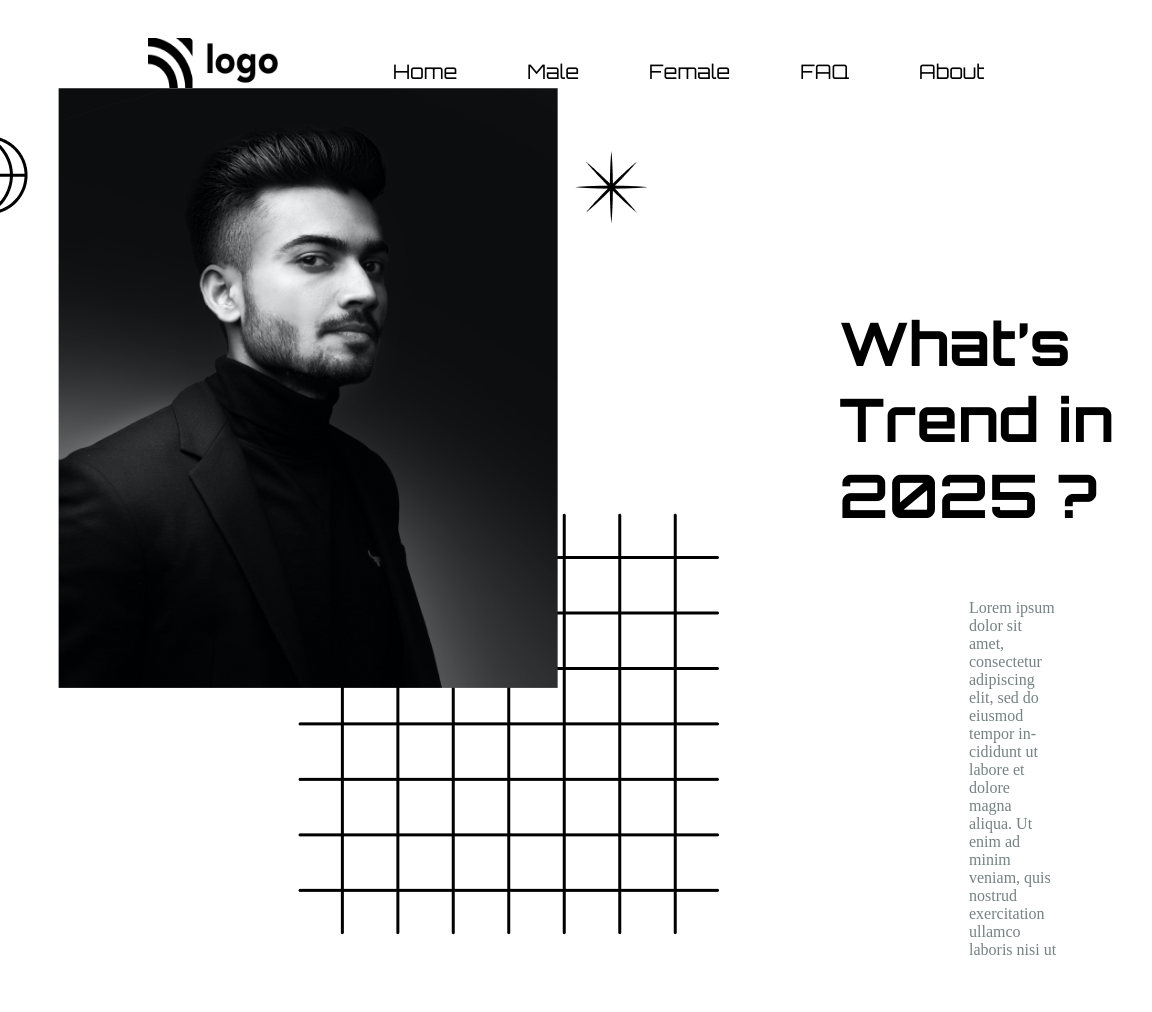
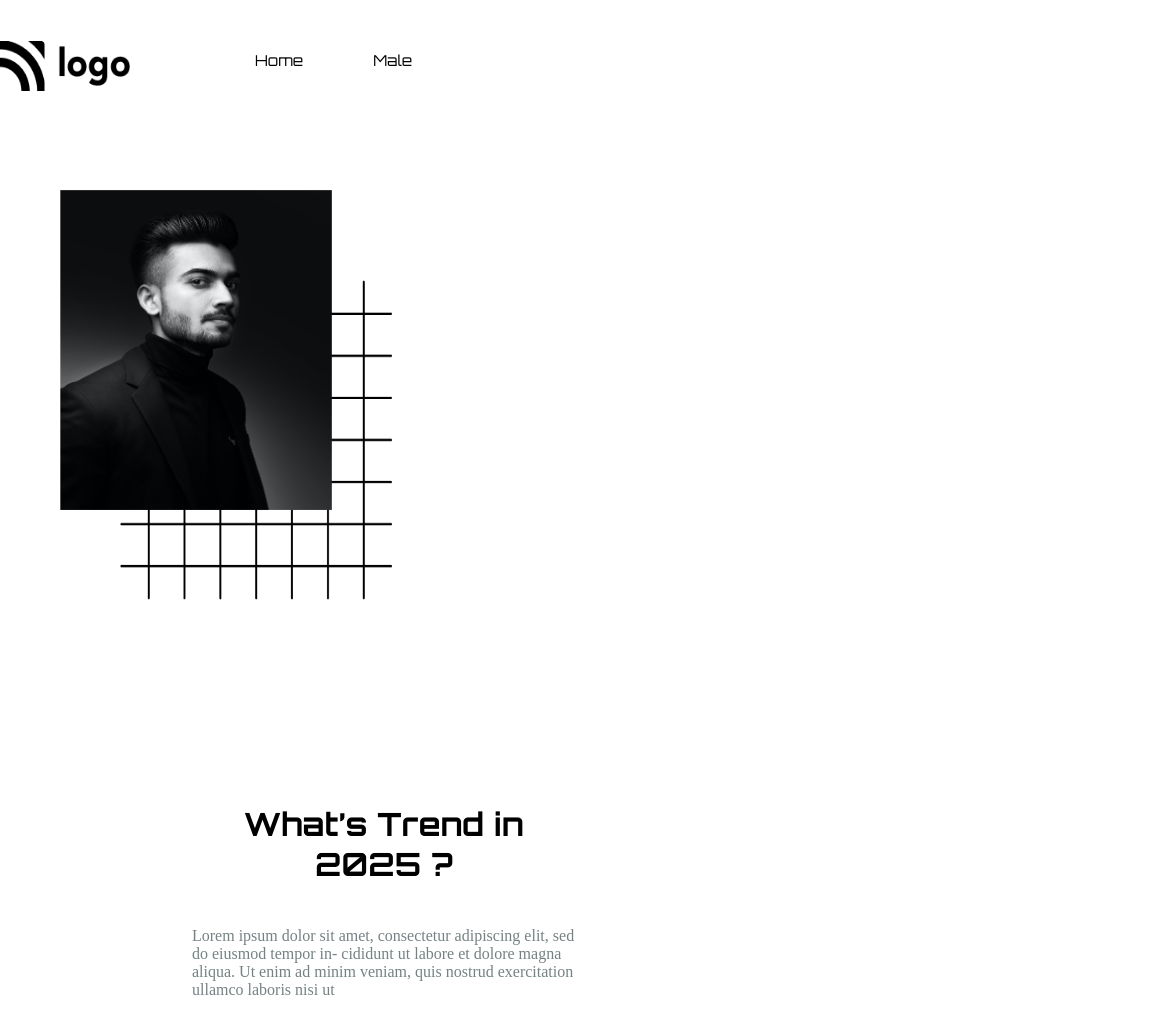
Before and after one commit to mfaizk/whats-trend-1, a website: page index.html in a window 768 px wide. Shown: the top 1012 px of the page, 1152 px wide, since content can reach past the window. Drawn offline with Linux system fonts and the light colour scheme.

Commit message:
responsiveness added

```diff
--- a/index.html
+++ b/index.html
@@ -3,7 +3,10 @@
   <head>
     <meta charset="UTF-8" />
     <meta http-equiv="X-UA-Compatible" content="IE=edge" />
-    <meta name="viewport" content="width=device-width, initial-scale=1.0" />
+    <meta
+      name="viewport"
+      content="width=device-width,initial-scale=1,maximum-scale=1"
+    />
     <!-- CSS File -->
     <link rel="stylesheet" href="/style.css" />
     <!-- Font Orbiton -->
@@ -21,14 +24,14 @@
       href="https://fonts.googleapis.com/css2?family=Poppins:wght@200;300;400;500;600;700&display=swap"
       rel="stylesheet"
     />
-    <title>Document</title>
+    <title>Whats-Trend</title>
   </head>
   <body>
     <div class="container">
       <!-- Navbar Section -->
       <section aria-label="navbar">
         <nav class="navbar-container">
-          <div>
+          <div class="nav-logo-container">
             <img src="/assets/Logo.png" alt="brand-logo" />
           </div>
           <div>
@@ -66,24 +69,23 @@
       <!-- Hero Banner Section -->
       <section aria-label="banner">
         <div class="hero-container">
+          <div class="hero-conatiner-left">
             <!-- --------------- -->
             <!-- Patterns -->
             <!-- ---------------- -->
-          <span class="square">
+            <div class="square">
               <img src="/assets/squares.png" alt="square-pattern" />
-          </span>
-          <!-- Star -->
-          <span class="star">
-            <img src="/assets/start.png" alt="start-pattern" />
-          </span>
-          <!-- Globe -->
-          <span class="globe">
-            <img src="/assets/globe.png" alt="globe-pattern" />
-          </span>
+            </div>
+
             <div>
               <img src="/assets/Image.png" alt="person-hero-iamge" />
             </div>
+          </div>
           <div class="hero-container-right">
+            <div class="star-globe">
+              <img src="./assets/start.png" alt="" class="star" />
+              <img src="./assets/globe.png" alt="" class="globe" />
+            </div>
             <h1 class="hero-heading">What’s Trend in 2025 ?</h1>
             <p class="hero-description">
               Lorem ipsum dolor sit amet, consectetur adipiscing elit, sed do
@@ -91,7 +93,7 @@
               enim ad minim veniam, quis nostrud exercitation ullamco laboris
               nisi ut
             </p>
-            <div>
+            <div class="mail-button-container">
               <button class="button-email">Email Address</button>
               <button class="button-join">JOIN NOW</button>
             </div>
--- a/style.css
+++ b/style.css
@@ -1,8 +1,16 @@
 @import url("https://fonts.googleapis.com/css2?family=Orbitron&display=swap");
 
-* {
+/* * {
   padding-left: 20px;
   padding-right: 20px;
+} */
+
+.container {
+  /* background-color: magenta; */
+  display: flex;
+  flex-direction: column;
+  justify-content: center;
+  align-items: center;
 }
 
 .navbar-container {
@@ -58,52 +66,89 @@
 .hero-container {
   display: flex;
   flex-direction: row;
+  /* background-color: orange; */
+  /* flex-wrap: wrap; */
 }
-.square {
+/* .square {
+  position: absolute;
+  z-index: -1; */
+
+/* background-color: magenta; */
+/* bottom: 60px;
+} */
+.hero-conatiner-left {
+  /* background-color: rgba(255, 166, 0, 0.349); */
+  width: 50%;
   display: flex;
-  z-index: -1;
-  align-items: flex-end;
-  height: 800px;
-  width: 900px;
-  margin-left: 150px;
+  justify-content: center;
+  align-items: center;
 }
+
+/* [alt="person-hero-iamge"] {
+  height: 500px;
+  width: 400px;
+  position: relative;
+  right: 90px;
+  bottom: 10px;
+} */
 
 [alt="person-hero-iamge"] {
   position: absolute;
-  left: 5vw;
-  bottom: 14vh;
-  /* left: 6%;
-  bottom: 13%; */
-  height: 600px;
-  width: 500px;
+  top: 190px;
+  left: 120px;
+  height: 30rem;
+  width: 25rem;
+}
+.square {
+  position: absolute;
+  top: 350px;
+  left: 200px;
+  height: 30rem;
+  width: 25rem;
 }
 
 .hero-container-right {
   margin-top: 120px;
   height: 70vh;
   display: flex;
+  width: 50%;
   flex-direction: column;
   align-items: center;
+  /* background-color: magenta; */
 }
 
+.star-globe {
+  /* background-color: blue; */
+  width: 100%;
+  display: flex;
+  flex-direction: row;
+  justify-content: space-between;
+  align-items: center;
+}
 .star {
-  position: absolute;
-  right: 80px;
-  top: 150px;
-}
-.globe {
-  position: absolute;
-  right: 700px;
+  position: relative;
+  bottom: 50px;
 }
 
 .hero-heading {
   font-family: "Orbitron", sans-serif;
   font-size: 60px;
+  padding-left: 10%;
+  padding-right: 10%;
 }
 .hero-description {
   color: #758283;
-  padding-left: 150px;
-  padding-right: 150px;
+  padding-left: 20%;
+  padding-right: 20%;
+}
+.mail-button-container {
+  /* background-color: blue; */
+  height: 50%;
+  width: 50%;
+  display: flex;
+  flex-direction: row;
+  align-items: center;
+  justify-content: space-evenly;
 }
 
 .button-email {
@@ -114,6 +159,7 @@
   border-width: 1px;
   border-color: #111111;
   color: #758283;
+  font-size: small;
 }
 .button-join {
   height: 35px;
@@ -124,7 +170,7 @@
   background-color: #111111;
   color: #ffffff;
   font-family: "Orbitron", sans-serif;
-  margin-left: 20px;
+  font-size: small;
 }
 
 div .button-email,
@@ -149,3 +195,229 @@ div .button-email,
 .icons span {
   width: 50px;
 }
+
+@media screen and (max-width: 1134px) and (min-width: 768px) {
+  .hero-container {
+    display: flex;
+    flex-direction: row;
+    justify-content: center;
+    align-items: center;
+  }
+  .hero-conatiner-left {
+    /* background-color: rgba(255, 166, 0, 0.432); */
+    height: 40rem;
+    width: 50vw;
+    display: flex;
+    justify-content: center;
+    align-items: center;
+  }
+  [alt="person-hero-iamge"] {
+    position: absolute;
+    top: 190px;
+    left: 60px;
+    height: 20rem;
+    width: 17rem;
+  }
+  .square {
+    position: absolute;
+    top: 280px;
+    left: 120px;
+    height: 20rem;
+    width: 17rem;
+  }
+  .square img {
+    height: 20rem;
+    width: 17rem;
+  }
+  .list {
+    overflow-y: scroll;
+  }
+  .hero-container-right {
+    /* background-color: magenta; */
+    height: 100vh;
+    display: flex;
+    flex-direction: column;
+    align-items: center;
+    justify-content: center;
+  }
+  .star-globe {
+    display: none;
+  }
+  .hero-description {
+    /* background-color: pink; */
+    width: 100%;
+  }
+  .hero-heading {
+    width: 100%;
+    /* background-color: magenta; */
+    text-align: center;
+    font-size: 2rem;
+  }
+
+  .navbar-container {
+    /* background-color: orange; */
+    width: 100vw;
+    height: 100px;
+    display: flex;
+    justify-content: flex-start;
+    align-items: center;
+    flex-wrap: wrap;
+  }
+  [alt="brand-logo"] {
+    height: 100%;
+    /* background-color: red; */
+  }
+  .nav-logo-container {
+    height: 100%;
+    /* background-color: blue; */
+  }
+
+  .button-group {
+    display: none;
+  }
+
+  .mail-button-container {
+    /* background-color: blue; */
+
+    /* background-color: magenta; */
+    width: 140%;
+  }
+  .button-email {
+    font-size-adjust: inherit;
+    margin: 10px;
+  }
+  .button-join {
+    font-size-adjust: inherit;
+  }
+  .container {
+    /* background-color: blue; */
+    width: 100%;
+    display: flex;
+    flex-direction: column;
+    align-items: center;
+    justify-content: center;
+  }
+
+  .icons span img {
+    margin: 10px;
+  }
+}
+
+@media screen and (max-width: 768px) {
+  .hero-container {
+    display: flex;
+    flex-direction: column;
+    justify-content: center;
+    align-items: center;
+  }
+  .hero-conatiner-left {
+    /* background-color: rgba(255, 166, 0, 0.432); */
+    height: 40rem;
+    width: 100vw;
+    display: flex;
+    justify-content: center;
+    align-items: center;
+  }
+  [alt="person-hero-iamge"] {
+    position: absolute;
+    top: 190px;
+    left: 60px;
+    height: 20rem;
+    width: 17rem;
+  }
+  .square {
+    position: absolute;
+    top: 280px;
+    left: 120px;
+    height: 20rem;
+    width: 17rem;
+  }
+  .square img {
+    height: 20rem;
+    width: 17rem;
+  }
+  .list {
+    overflow-y: scroll;
+  }
+  .hero-container-right {
+    /* background-color: magenta; */
+    height: 100vh;
+    display: flex;
+    flex-direction: column;
+    align-items: center;
+    justify-content: center;
+  }
+  .star-globe {
+    display: none;
+  }
+
+  .hero-description {
+    /* background-color: pink; */
+    width: 100%;
+  }
+  .hero-heading {
+    width: 100%;
+    /* background-color: magenta; */
+    text-align: center;
+    font-size: 2rem;
+  }
+
+  .navbar-container {
+    /* background-color: orange; */
+    width: 100vw;
+    height: 100px;
+    display: flex;
+    justify-content: flex-start;
+    align-items: center;
+    position: absolute;
+    top: 0;
+    /* overflow: scroll; */
+  }
+  [alt="brand-logo"] {
+    height: 100%;
+    /* background-color: red; */
+  }
+  .nav-logo-container {
+    height: 100%;
+    /* background-color: blue; */
+  }
+  .list {
+    /* background-color: magenta; */
+    overflow-x: scroll;
+    width: 200px;
+    margin-left: 50px;
+  }
+  .list-item {
+    /* margin-right: 10px; */
+    font-size: 15px;
+  }
+  .button-group {
+    display: none;
+  }
+
+  .mail-button-container {
+    /* background-color: blue; */
+
+    /* background-color: magenta; */
+    width: 140%;
+  }
+  .button-email {
+    font-size-adjust: inherit;
+    margin: 10px;
+  }
+  .button-join {
+    font-size-adjust: inherit;
+  }
+  .container {
+    /* background-color: blue; */
+    width: 100%;
+    display: flex;
+    flex-direction: row;
+    align-items: center;
+    justify-content: center;
+  }
+
+  .icons span img {
+    margin: 10px;
+  }
+}
```
Lines whose indentation alone changed are shown as unchanged.
